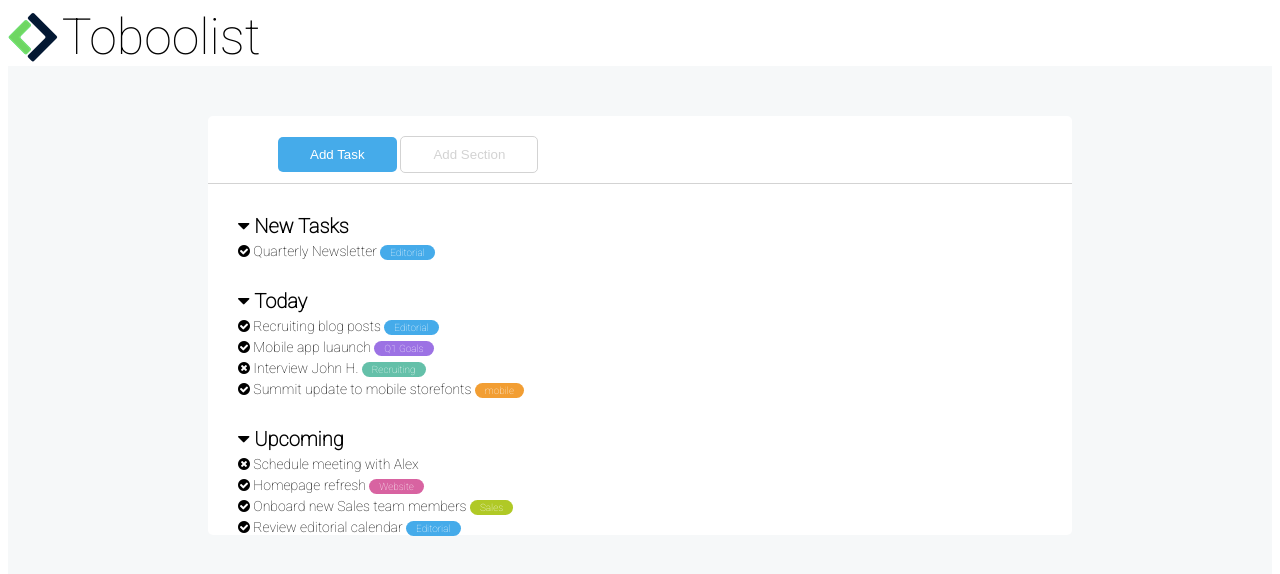
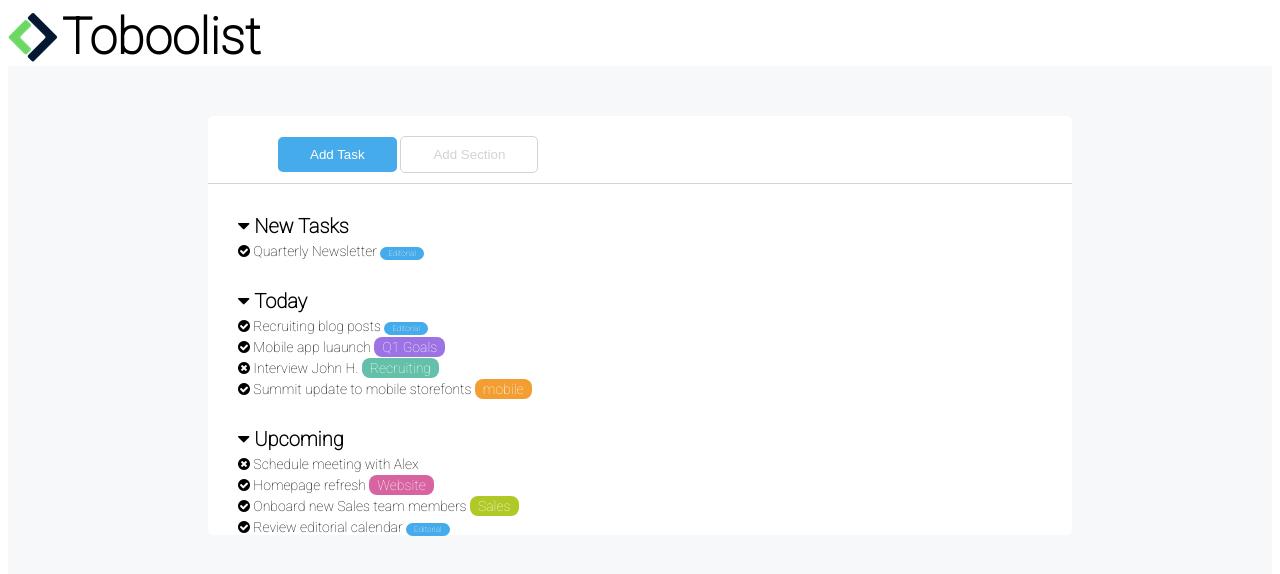
Before and after one commit to ItzArima/html-css-toboolist, a plain HTML site: page index.html in a window 1280 px wide. Drawn offline with Linux system fonts and the light colour scheme.

Commit message:
esercizio completato

```diff
--- a/style.css
+++ b/style.css
@@ -5,12 +5,14 @@
 .maintitle{
     vertical-align: middle;
     font-size: 50px ;
+    font-weight: 600;
 }
 
 button{
     border-radius: 5px;
     padding: 10px 32px;
     border: 0;
+    cursor: pointer;
 }
 
 #subm_but{
@@ -47,48 +49,43 @@ html{
   background-color: #45abea;
   color: white;
   border-radius: 8px;
-  font-size: 10px;
-  padding: 2px 10px;
+  font-size: 8px;
+  padding: 2px 8px;
 }
 
 .desc-container-purple{
     background-color: #9c72e4;
     color: white;
     border-radius: 8px;
-    font-size: 10px;
-    padding: 2px 10px;
+    padding: 2px 8px;
 }
 
 .desc-container-green{
     background-color: #64c0a9;
     color: white;
     border-radius: 8px;
-    font-size: 10px;
-    padding: 2px 10px;
+    padding: 2px 8px;
 }
 
 .desc-container-orange{
     background-color: #f29e33;
   color: white;
   border-radius: 8px;
-  font-size: 10px;
-  padding: 2px 10px;
+  padding: 2px 8px;
 }
 
 .desc-container-fucsia{
     background-color: #d863a1;
   color: white;
   border-radius: 8px;
-  font-size: 10px;
-  padding: 2px 10px;
+  padding: 2px 8px;
 }
 
 .desc-container-lightgreen{
     background-color: #b0c926;
   color: white;
   border-radius: 8px;
-  font-size: 10px;
-  padding: 2px 10px;
+  padding: 2px 8px;
 }
 
 .NewTasks{
@@ -104,10 +101,6 @@ html{
     margin: 30px 0;
 }
 
-.upcoming{
-
-}
-
 .tasks{
     margin: 5px 0;
 }
@@ -115,3 +108,11 @@ html{
 #stitle{
     font-size: 20px;
 }
+
+#f{
+    font-size: 8px;
+}
+
+#g{
+    color: green;
+}
```
